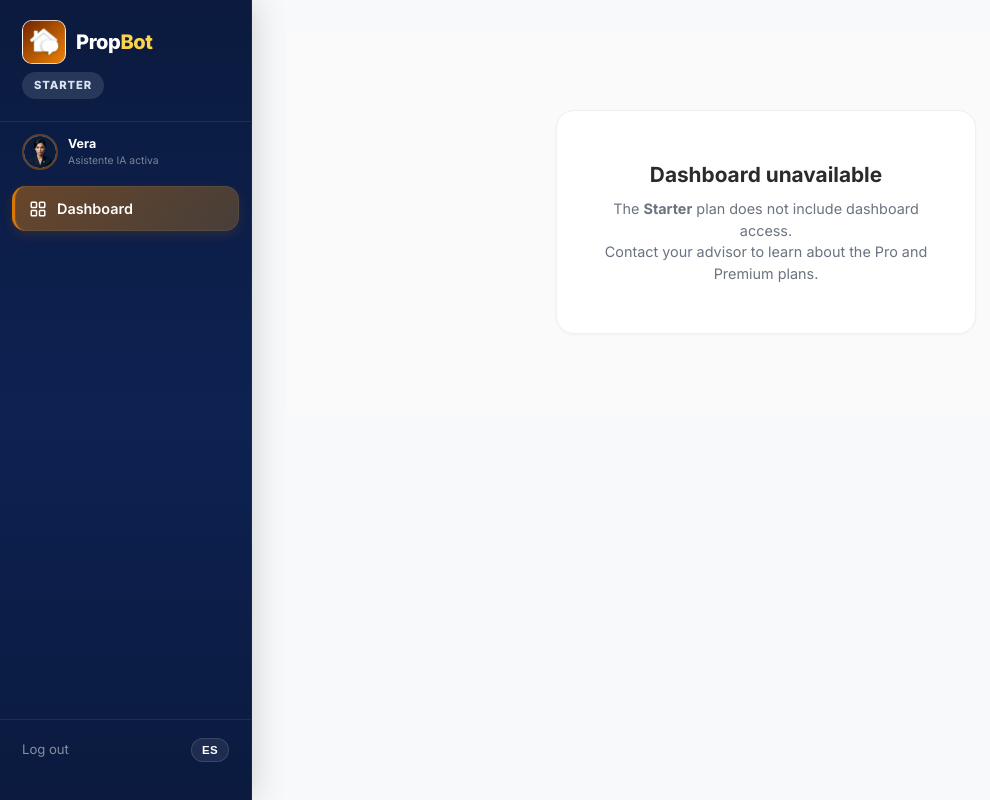
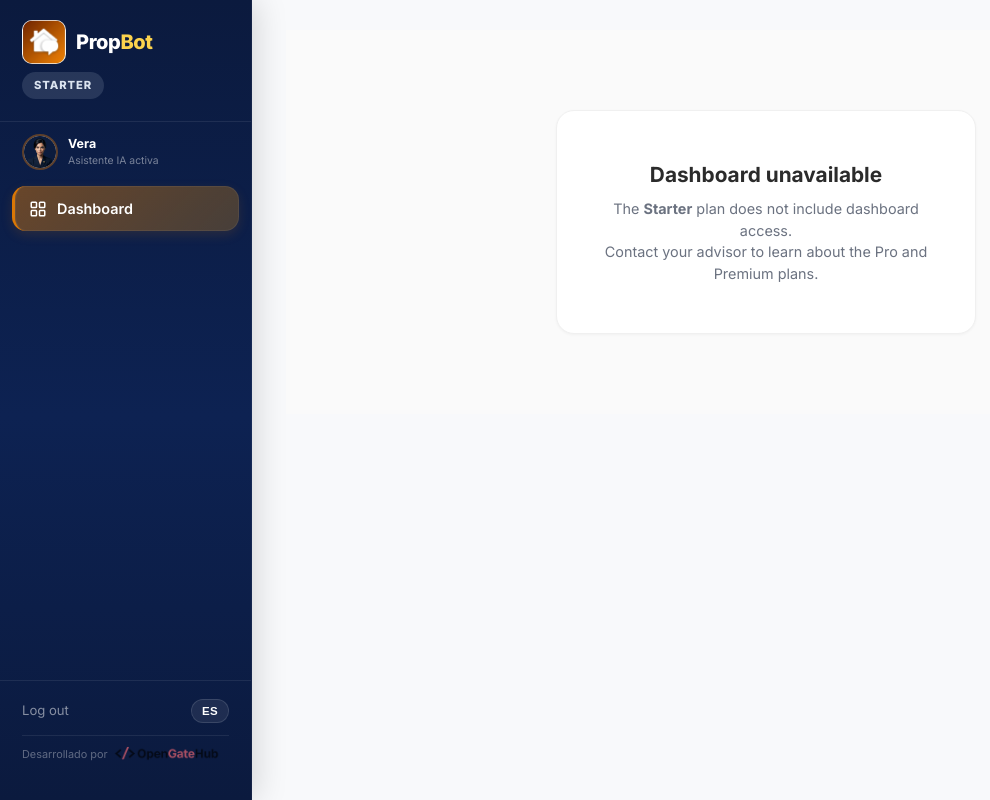
Before and after one commit to sanchezcande/RealStateBotWA, a Flask app: page /dashboard in a window 1280 px wide. Shown: the whole page, without its empty margins (0-990 px from the left). Run offline with Flask 3, Linux system fonts and the light colour scheme; the visitor is signed in with stand-in values (Sample User, id 1); parts of the project's set-up code (start-up, migrations or seed data) failed here and were passed over.

Commit message:
ogh logo

```diff
--- a/templates/base.html
+++ b/templates/base.html
@@ -57,6 +57,10 @@
         <a href="/dashboard/logout" class="logout-link" data-i18n="logout">Cerrar sesion</a>
         <button id="langToggle" class="lang-toggle" onclick="toggleLang()">EN</button>
       </div>
+      <a href="https://opengatehub.com" target="_blank" rel="noopener" style="display:flex;align-items:center;gap:5px;margin-top:12px;padding-top:10px;border-top:1px solid rgba(255,255,255,.08);text-decoration:none;color:rgba(255,255,255,.35);font-size:.68rem;transition:opacity .2s" onmouseover="this.style.opacity='.85'" onmouseout="this.style.opacity='1'">
+        <span>Desarrollado por</span>
+        <img src="/static/img/Logo4.png" alt="OpenGateHub" height="15" style="opacity:.65">
+      </a>
     </div>
   </nav>
 
--- a/templates/landing.html
+++ b/templates/landing.html
@@ -853,6 +853,10 @@
     <span class="pb-footer-text"><span style="color:#fff">Prop</span><span style="color:#FCD34D">Bot</span></span>
   </div>
   <p style="color:rgba(255,255,255,.3);font-size:.78rem;margin:0">© 2026 PropBot · Todos los derechos reservados.</p>
+  <a href="https://opengatehub.com" target="_blank" rel="noopener" style="display:inline-flex;align-items:center;gap:6px;margin-top:10px;text-decoration:none;color:rgba(255,255,255,.45);font-size:.72rem;transition:opacity .2s" onmouseover="this.style.opacity='.9'" onmouseout="this.style.opacity='1'">
+    <span>Desarrollado por</span>
+    <img src="/static/img/Logo4.png" alt="OpenGateHub" height="18" style="opacity:.7">
+  </a>
 </footer>
 
 <!-- ═══ SCRIPTS ════════════════════════════════════════════════════ -->
```
Also changed, not shown: static/img/Logo4.png (added).
